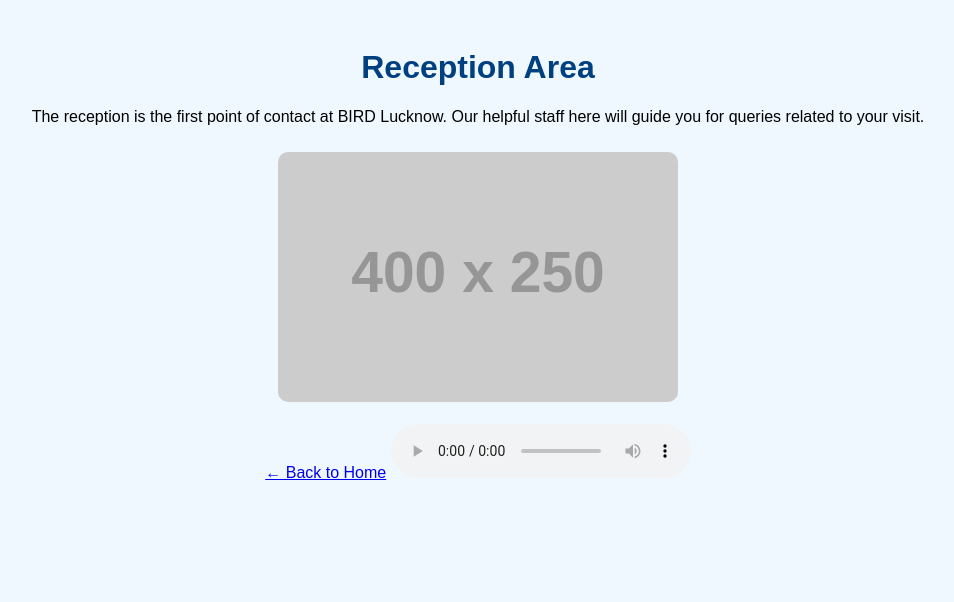
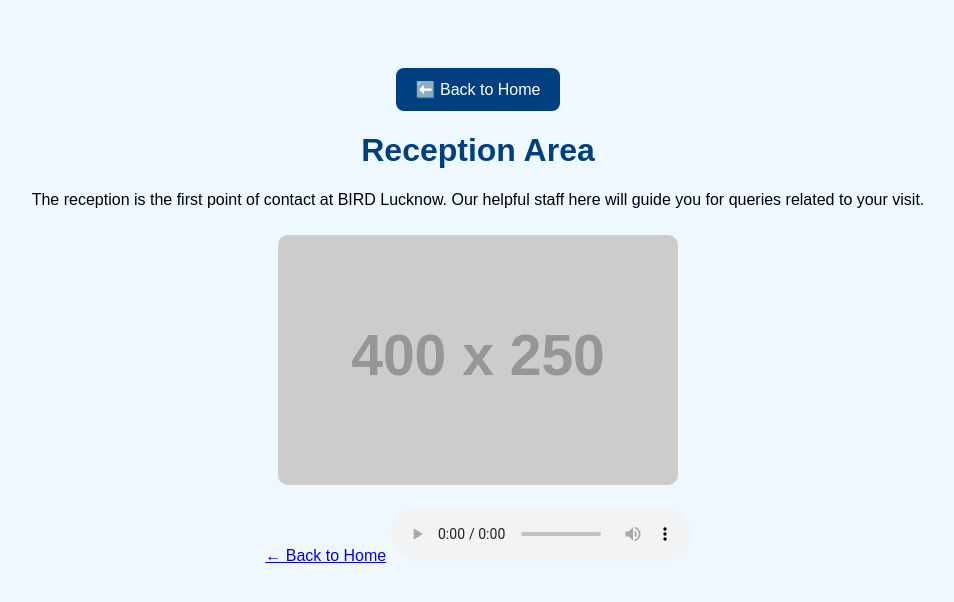
Before and after one commit to Hyadav007/bird-walking-tour, a plain HTML site: page reception.html in a window 1280 px wide. Shown: the whole page, without its empty margins (162-1116 px from the left). Drawn offline with Linux system fonts and the light colour scheme; placeholder pictures from the web are drawn by us.

Commit message:
Update reception.html

```diff
--- a/reception.html
+++ b/reception.html
@@ -6,6 +6,30 @@
   <title>Reception – BIRD Lucknow</title>
   <link rel="stylesheet" href="../style.css" />
 </head>
+  <!-- Link to Home Page -->
+<a href="https://hyadav007.github.io/bird-walking-tour/" class="back-button">
+  ⬅️ Back to Home
+</a>
+
+<!-- CSS Styling -->
+<style>
+  .back-button {
+    display: inline-block;
+    margin-top: 40px;
+    padding: 12px 20px;
+    background-color: #004080;
+    color: #fff;
+    text-decoration: none;
+    font-size: 16px;
+    border-radius: 8px;
+    transition: background-color 0.3s ease;
+  }
+
+  .back-button:hover {
+    background-color: #0066cc;
+  }
+</style>
+
 <body>
   <h1>Reception Area</h1>
   <p>The reception is the first point of contact at BIRD Lucknow. Our helpful staff here will guide you for queries related to your visit.</p>
```
